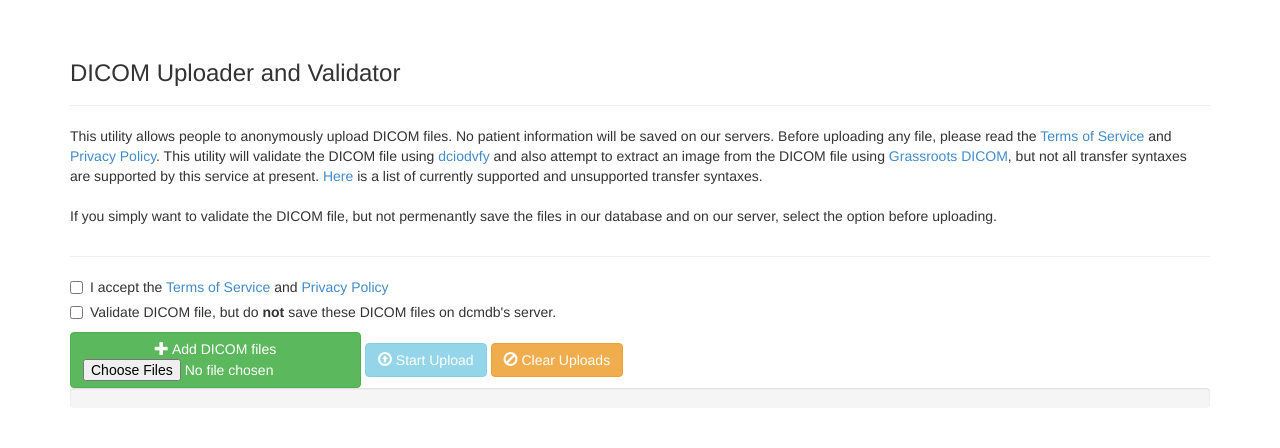
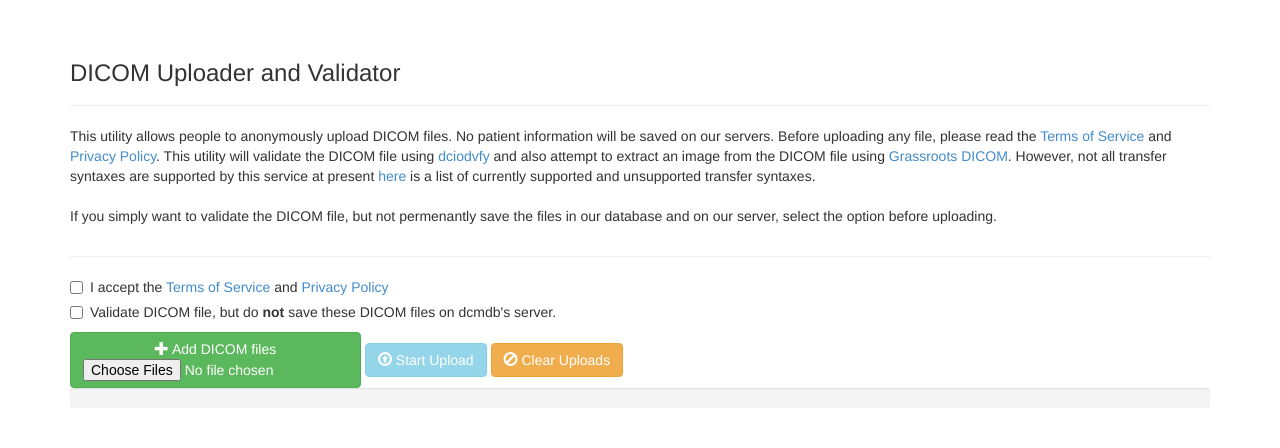
Before and after one commit to neurosnap/dcmdb, a Django app: page /dcmupload/ in a window 1280 px wide. Shown: the part 52-500 px from the top of the page. Run offline with Django 3.2, Linux system fonts and the light colour scheme; some libraries are stand-ins or nearby versions.

Commit message:
edited test on dcmupload

```diff
--- a/dcmupload/templates/dcmupload.html
+++ b/dcmupload/templates/dcmupload.html
@@ -28,8 +28,8 @@
 				This utility allows people to anonymously upload DICOM files.
 				No patient information will be saved on our servers.
 				Before uploading any file, please read the <a href="/main/tos">Terms of Service</a> and <a href="/main/privacy">Privacy Policy</a>.
-				This utility will validate the DICOM file using <a href="http://www.dclunie.com/dicom3tools/dciodvfy.html">dciodvfy</a> and also attempt to extract an image from the DICOM file using <a href="http://sourceforge.net/projects/gdcm/">Grassroots DICOM</a>,
-				but not all transfer syntaxes are supported by this service at present.  <a href="/main/transfer_syntax">Here</a> is a list of currently supported
+				This utility will validate the DICOM file using <a href="http://www.dclunie.com/dicom3tools/dciodvfy.html">dciodvfy</a> and also attempt to extract an image from the DICOM file using <a href="http://sourceforge.net/projects/gdcm/">Grassroots DICOM</a>.
+				However, not all transfer syntaxes are supported by this service at present <a href="/main/transfer_syntax">here</a> is a list of currently supported
 				and unsupported transfer syntaxes. <br /> <br />
 
 				If you simply want to validate the DICOM file, but not permenantly save the files in our database and on our server, select the option before uploading.
```
